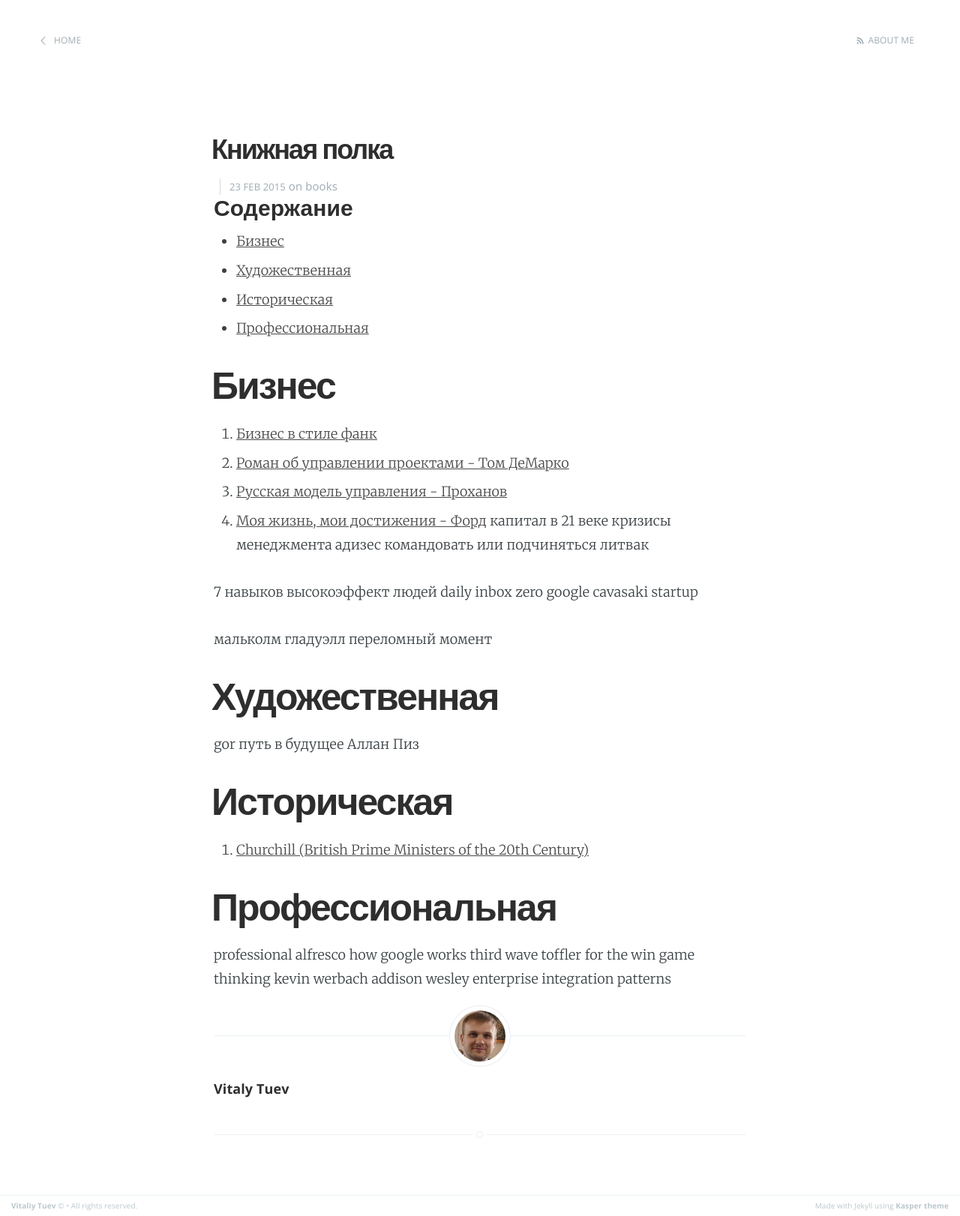
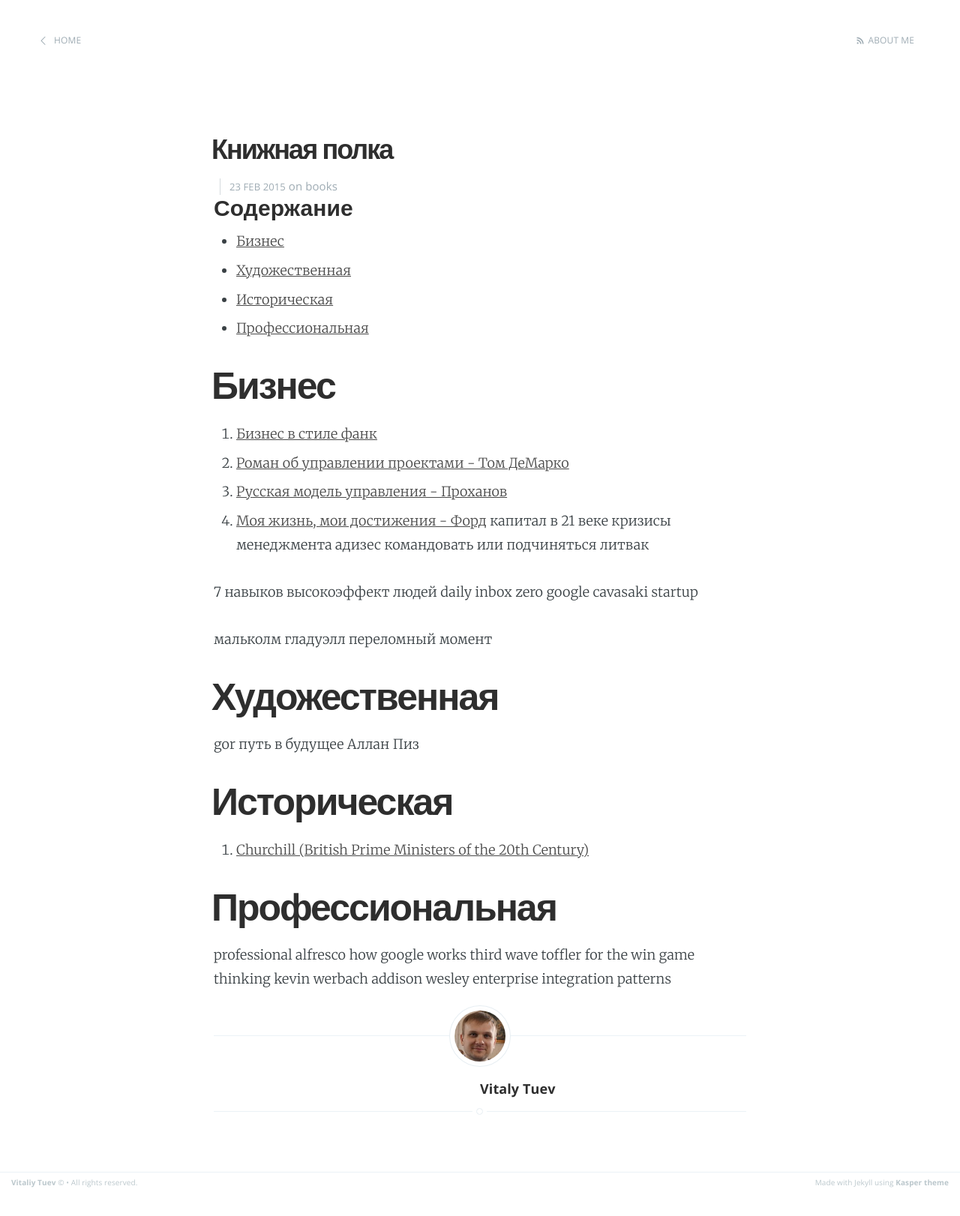
Before and after one commit to vetal232/vetal232.github.io, a Jekyll site: the page built from _posts/2015-02-23-books.markdown, in a window 1280 px wide. Shown: the whole page at 75% size. Built offline with Jekyll 4.4.1, drawn with Linux system fonts in a browser that asks for light colours; after the commit the page ends 1592 px from its top, so only the background shows below that.

Commit message:
Update screen.css

```diff
--- a/assets/css/screen.css
+++ b/assets/css/screen.css
@@ -954,6 +954,9 @@
 /* Create some space to the right for the share links */
 .post-footer .author {
    /* margin-right: 180px;*/
+   position: absolute;
+   margin-left: 50%;
+
 }
 
 .post-footer h4 a {
```
